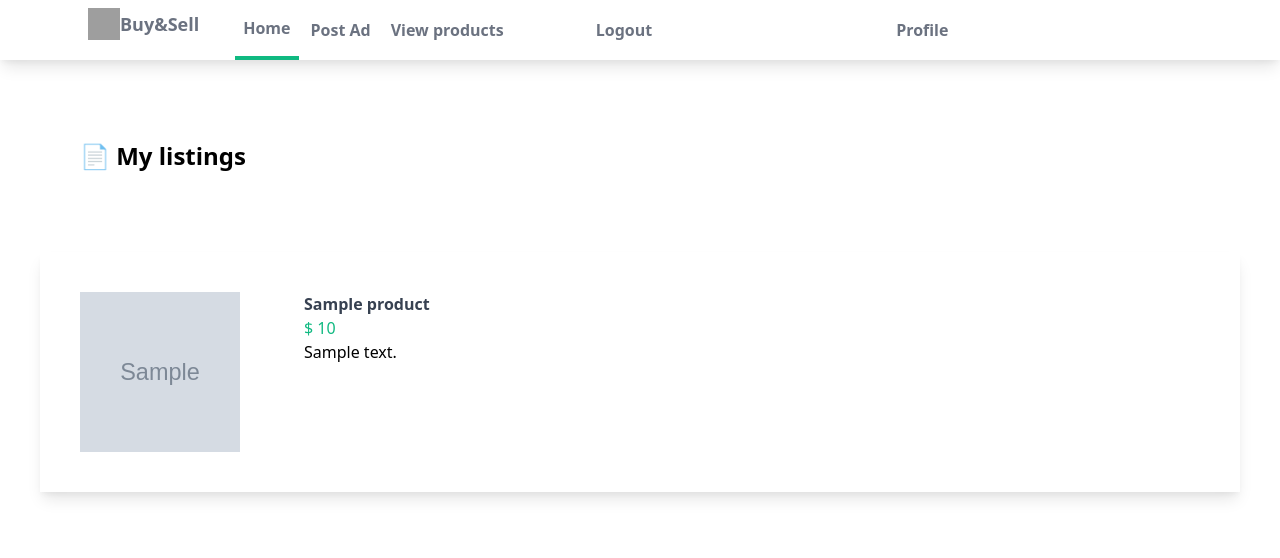
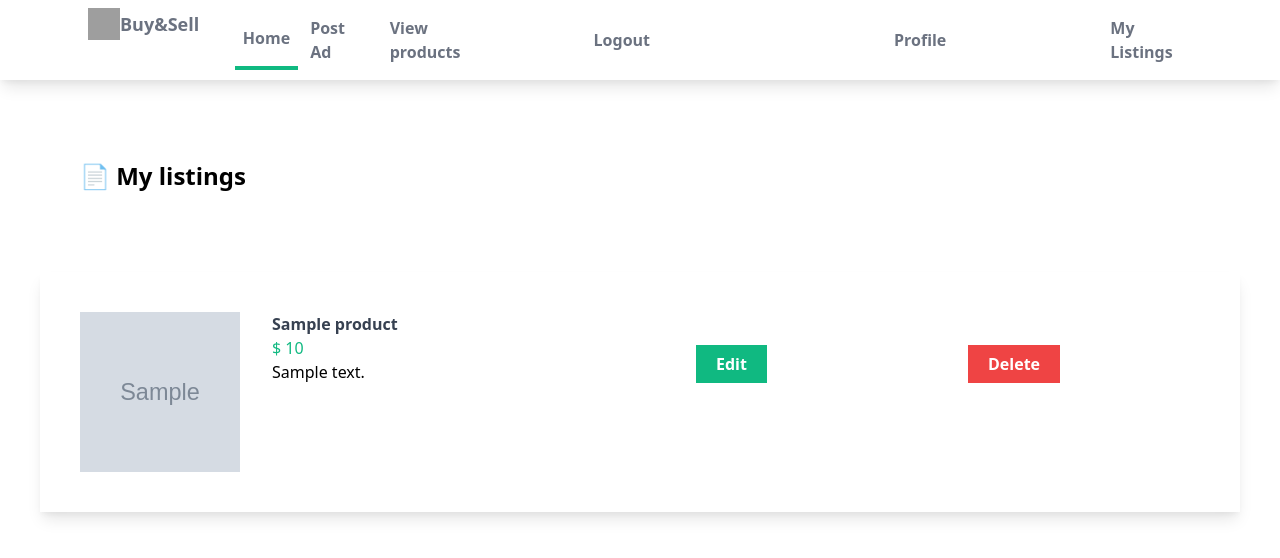
Before and after one commit to gurnitha/django_shutosh_pawar_ecom_multivendor, a Django app: page /myapp/products/mylistings/ in a window 1280 px wide. Shown: the top 558 px of the page. Run offline with Django 4.2, Linux system fonts and the light colour scheme; a user stored in the database is signed in; tables that the repository leaves empty hold one stand-in row (values such as "Sample post"); grey boxes marked "Sample" are stand-in pictures; style sheets or scripts are compiled from the project's sources; grey boxes are pictures that could not be loaded.

Commit message:
11.13 Creating My Listings Page Part 3

```diff
--- a/myapp/templates/myapp/base.html
+++ b/myapp/templates/myapp/base.html
@@ -31,6 +31,7 @@
 		                {% if user.is_authenticated %}
 		                  <a class="py-4 px-20 text-gray-500 font-semibold" href="{% url 'users:logout' %}">Logout</a>
 		                  <a class="py-4 px-40 text-gray-500 font-semibold" href="{% url 'users:profile' %}">Profile</a>
+                  		  <a class="py-4  text-gray-500 font-semibold" href="{% url 'myapp:mylistings' %}">My Listings</a>
 		                {% else %}
 		                  <a class="py-4 px-40 text-gray-500 font-semibold" href="{% url 'users:login' %}">Login</a>
 		                {% endif %}
--- a/myapp/templates/myapp/mylistings.html
+++ b/myapp/templates/myapp/mylistings.html
@@ -16,6 +16,13 @@
             <div>{{product.desc}}</div>
         </span>
 
+        <span class="w-1/5 my-10 mx-10">
+            <a class="bg-green-500 text-white font-bold px-5 py-2" href="{% url 'myapp:update_product' product.id %}">Edit</a>
+        </span>
+         <span class="w-1/5 my-10 mx-10">
+            <a class="bg-red-500 text-white font-bold px-5 py-2" href="{% url 'myapp:delete_product' product.id %}">Delete</a>
+        </span>
+
     </div>
 {% endfor %}
 {% endblock %}
```
Also changed, not shown: README.md, media/images/airpods_B1fA3j5.jpeg (added), media/images/airpods_v231w9J.jpeg (added), media/images/iphone-6.png (added), media/images/iphone-9.png (added).
